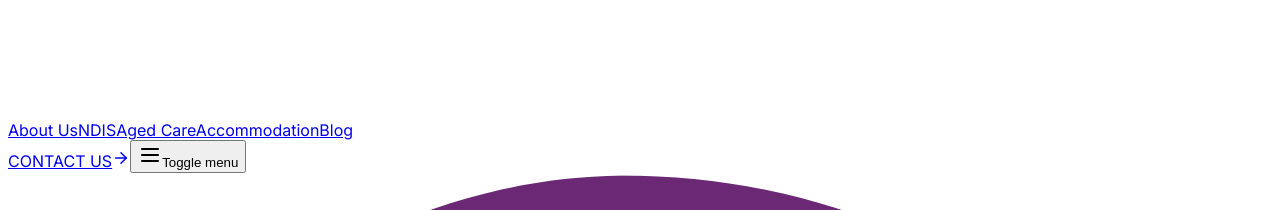
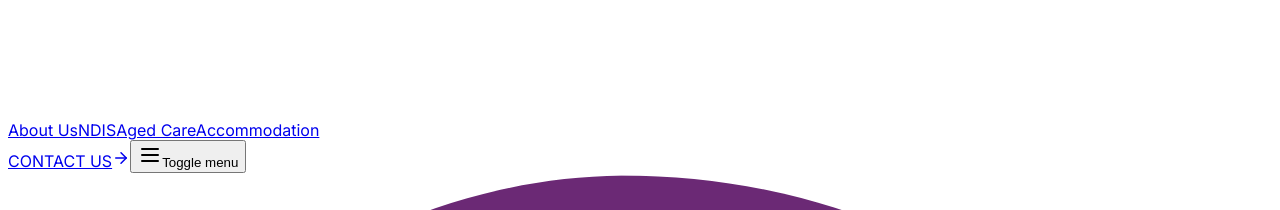
Before and after one commit to faysalabdi/VitalityCare, a React (Vite) app in the folder client/: page / in a window 1280 px wide. Shown: the part 1080-1290 px from the top of the page. Built offline with nearby package versions, Linux system fonts and the light colour scheme.

Commit message:
Remove Blog link from Navbar component for future updates

```diff
--- a/client/src/components/layout/Navbar.tsx
+++ b/client/src/components/layout/Navbar.tsx
@@ -167,9 +167,9 @@ const Navbar = () => {
                   Accommodation
                 </Link>
 
-                <Link href="/blog" className={`flex items-center gap-1.5 text-lg font-bold transition-colors ${location === '/blog' ? 'text-[hsl(var(--vitality-green))]' : 'text-[hsl(var(--neutral-dark))] hover:text-[hsl(var(--vitality-green))]'}`}>
+                {/* <Link href="/blog" className={`flex items-center gap-1.5 text-lg font-bold transition-colors ${location === '/blog' ? 'text-[hsl(var(--vitality-green))]' : 'text-[hsl(var(--neutral-dark))] hover:text-[hsl(var(--vitality-green))]'}`}>
                   Blog
-                </Link>
+                </Link> */}
               </nav>
 
               {/* Action Button & Mobile Menu */}
```
